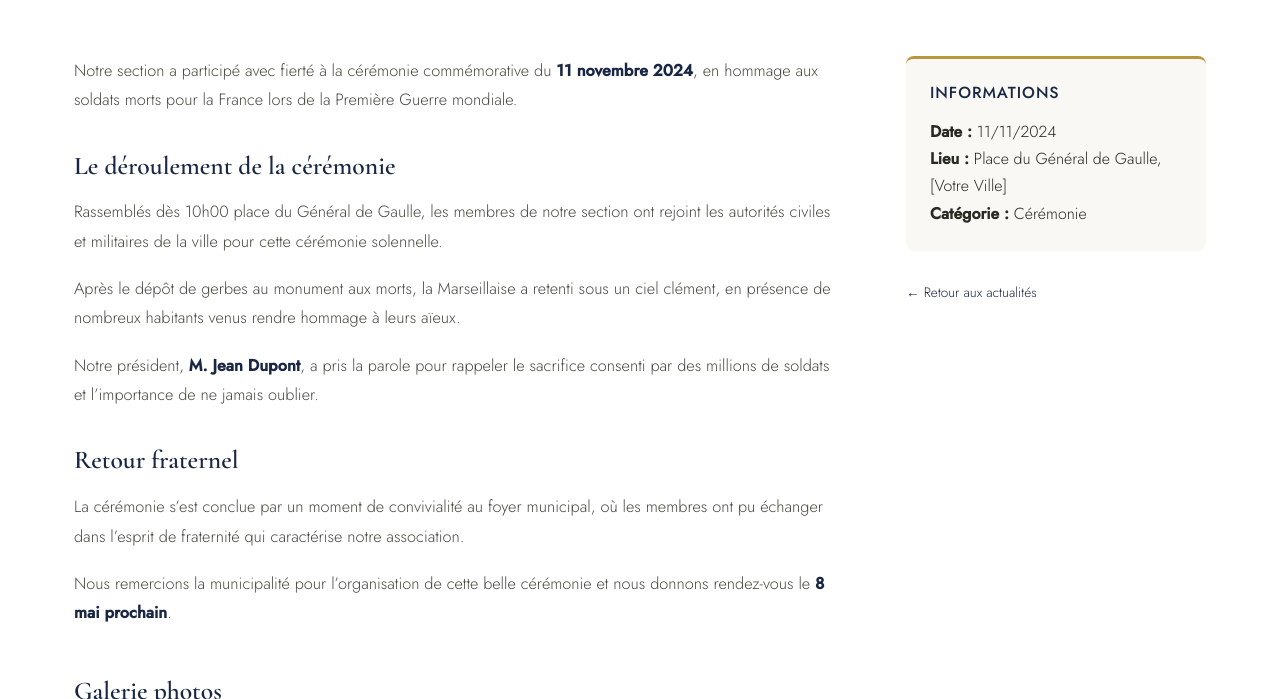
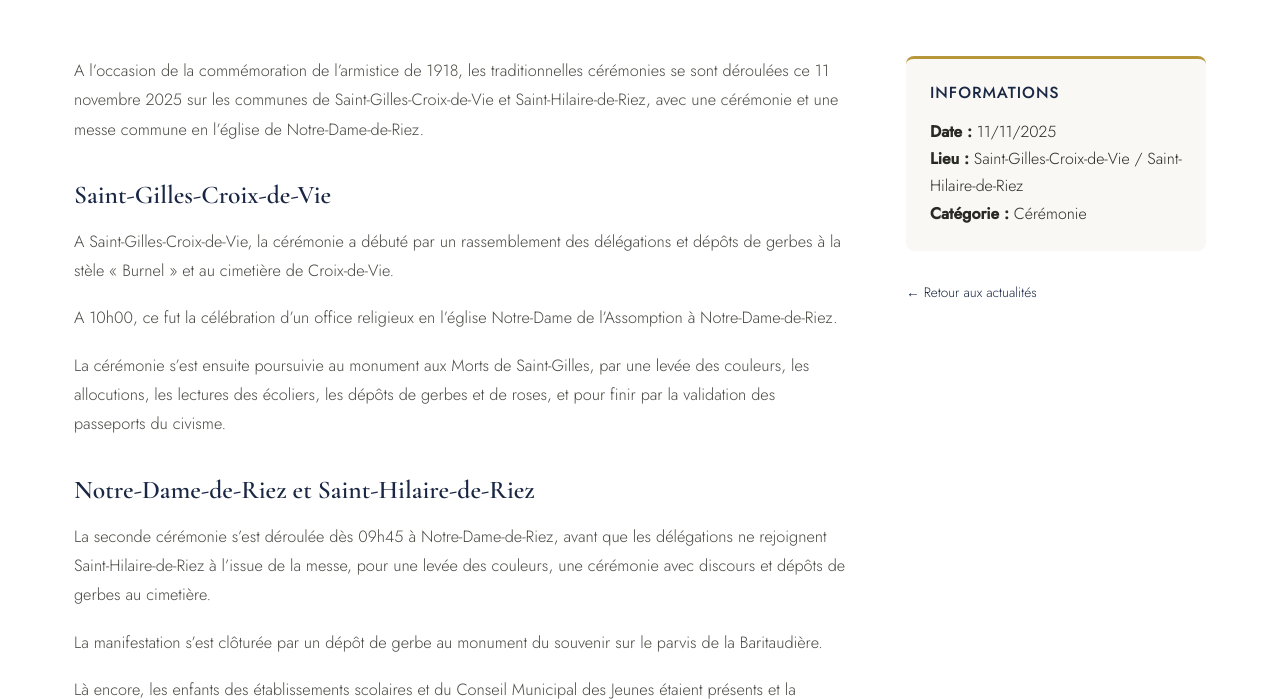
Before and after one commit to M3ph1s85/medaille-militaire, a Jekyll site: the page built from _posts/2024-11-11-ceremonie-11-novembre.md, in a window 1280 px wide and 900 px high, scrolled down 449 px, cut to the strip 201-900 px from the top of the window. Built offline with Jekyll 4.4.1, drawn with Linux system fonts in a browser that asks for light colours; some of the changed text lies outside the part shown.

Commit message:
Update 2024-11-11-ceremonie-11-novembre.md

```diff
--- a/_posts/2024-11-11-ceremonie-11-novembre.md
+++ b/_posts/2024-11-11-ceremonie-11-novembre.md
@@ -1,37 +1,44 @@
 ---
 layout: post
-title: "Cérémonie du 11 novembre 2024 – Monument aux morts"
-date: 2024-11-11 10:00:00 +0100
+title: "Cérémonies du 11 novembre 2025 – Commémoration de l’Armistice"
+date: 2025-11-11 10:00:00 +0100
 category: Cérémonie
-lieu: "Place du Général de Gaulle, [Votre Ville]"
-author: "Secrétariat"
+lieu: "Saint-Gilles-Croix-de-Vie / Saint-Hilaire-de-Riez"
+author: "Christophe MATHIAS"
 
-# Image principale : URL Cloudinary
-# Copiez l'URL depuis votre espace Cloudinary
-image: "https://res.cloudinary.com/votre-cloud/image/upload/v1/evenements/11-novembre-2024.jpg"
+# Image principale
+image: "https://res.cloudinary.com/dsgbnh9bx/image/upload/v1774539646/image_6773755_20251121_ob_3092b4_ceremonie-du-11-novembre_xtbi9n.png"
 
-# Galerie photos (optionnel) : liste d'URLs Cloudinary
+# Galerie photos
 galerie:
-  - url: "https://res.cloudinary.com/votre-cloud/image/upload/v1/evenements/11nov-2024-1.jpg"
-    alt: "Dépôt de gerbe"
-  - url: "https://res.cloudinary.com/votre-cloud/image/upload/v1/evenements/11nov-2024-2.jpg"
-    alt: "Rassemblement des médaillés"
-  - url: "https://res.cloudinary.com/votre-cloud/image/upload/v1/evenements/11nov-2024-3.jpg"
-    alt: "Discours du président"
+  - url: "https://res.cloudinary.com/dsgbnh9bx/image/upload/v1774539638/image_6773755_20251120_ob_317341_00042122_k1m8i0.jpg"
+    alt: "Rassemblement des délégations"
+  - url: "https://res.cloudinary.com/dsgbnh9bx/image/upload/v1774539641/image_6773755_20251120_ob_9c0c70_00042145_xv1osk.jpg"
+    alt: "Dépôt de gerbes"
+  - url: "https://res.cloudinary.com/dsgbnh9bx/image/upload/v1774539654/image_6773755_20251120_ob_a4e82b_p1040995_zsrbw6.jpg"
+    alt: "Participation des enfants"
 ---
 
-Notre section a participé avec fierté à la cérémonie commémorative du **11 novembre 2024**, en hommage aux soldats morts pour la France lors de la Première Guerre mondiale.
+A l'occasion de la commémoration de l'armistice de 1918, les traditionnelles cérémonies se sont déroulées ce 11 novembre 2025 sur les communes de Saint-Gilles-Croix-de-Vie et Saint-Hilaire-de-Riez, avec une cérémonie et une messe commune en l'église de Notre-Dame-de-Riez.
 
-## Le déroulement de la cérémonie
+## Saint-Gilles-Croix-de-Vie
 
-Rassemblés dès 10h00 place du Général de Gaulle, les membres de notre section ont rejoint les autorités civiles et militaires de la ville pour cette cérémonie solennelle.
+A Saint-Gilles-Croix-de-Vie, la cérémonie a débuté par un rassemblement des délégations et dépôts de gerbes à la stèle « Burnel » et au cimetière de Croix-de-Vie.
 
-Après le dépôt de gerbes au monument aux morts, la Marseillaise a retenti sous un ciel clément, en présence de nombreux habitants venus rendre hommage à leurs aïeux.
+A 10h00, ce fut la célébration d'un office religieux en l'église Notre-Dame de l'Assomption à Notre-Dame-de-Riez.
 
-Notre président, **M. Jean Dupont**, a pris la parole pour rappeler le sacrifice consenti par des millions de soldats et l'importance de ne jamais oublier.
+La cérémonie s'est ensuite poursuivie au monument aux Morts de Saint-Gilles, par une levée des couleurs, les allocutions, les lectures des écoliers, les dépôts de gerbes et de roses, et pour finir par la validation des passeports du civisme.
 
-## Retour fraternel
+## Notre-Dame-de-Riez et Saint-Hilaire-de-Riez
 
-La cérémonie s'est conclue par un moment de convivialité au foyer municipal, où les membres ont pu échanger dans l'esprit de fraternité qui caractérise notre association.
+La seconde cérémonie s'est déroulée dès 09h45 à Notre-Dame-de-Riez, avant que les délégations ne rejoignent Saint-Hilaire-de-Riez à l'issue de la messe, pour une levée des couleurs, une cérémonie avec discours et dépôts de gerbes au cimetière.
 
-Nous remercions la municipalité pour l'organisation de cette belle cérémonie et nous donnons rendez-vous le **8 mai prochain**.
+La manifestation s'est clôturée par un dépôt de gerbe au monument du souvenir sur le parvis de la Baritaudière.
+
+Là encore, les enfants des établissements scolaires et du Conseil Municipal des Jeunes étaient présents et la validation des passeports s'est faite.
+
+## Remerciements
+
+Remerciements à l'ensemble des organisateurs, chargés de protocole, participants et adhérents présents à ces cérémonies, et particulièrement aux porte-drapeaux du jour.
+
+**C.M**
```
